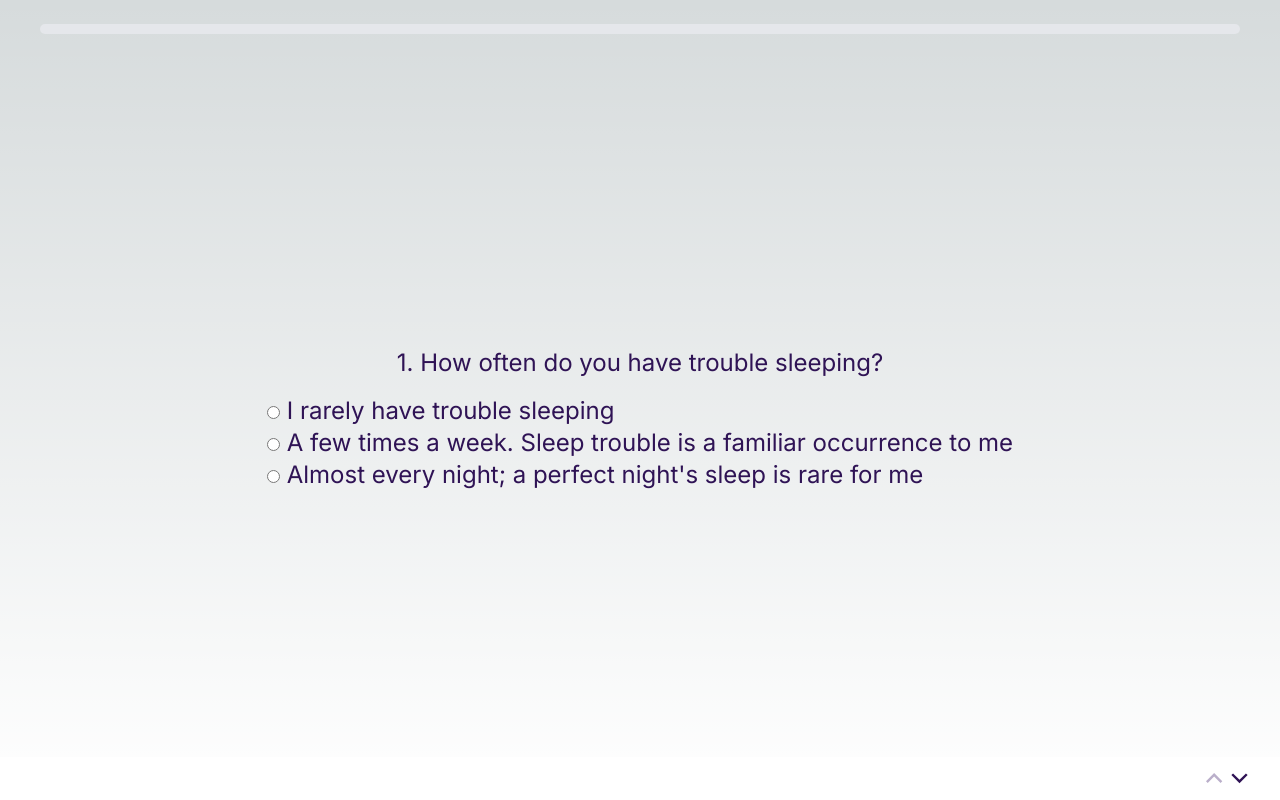
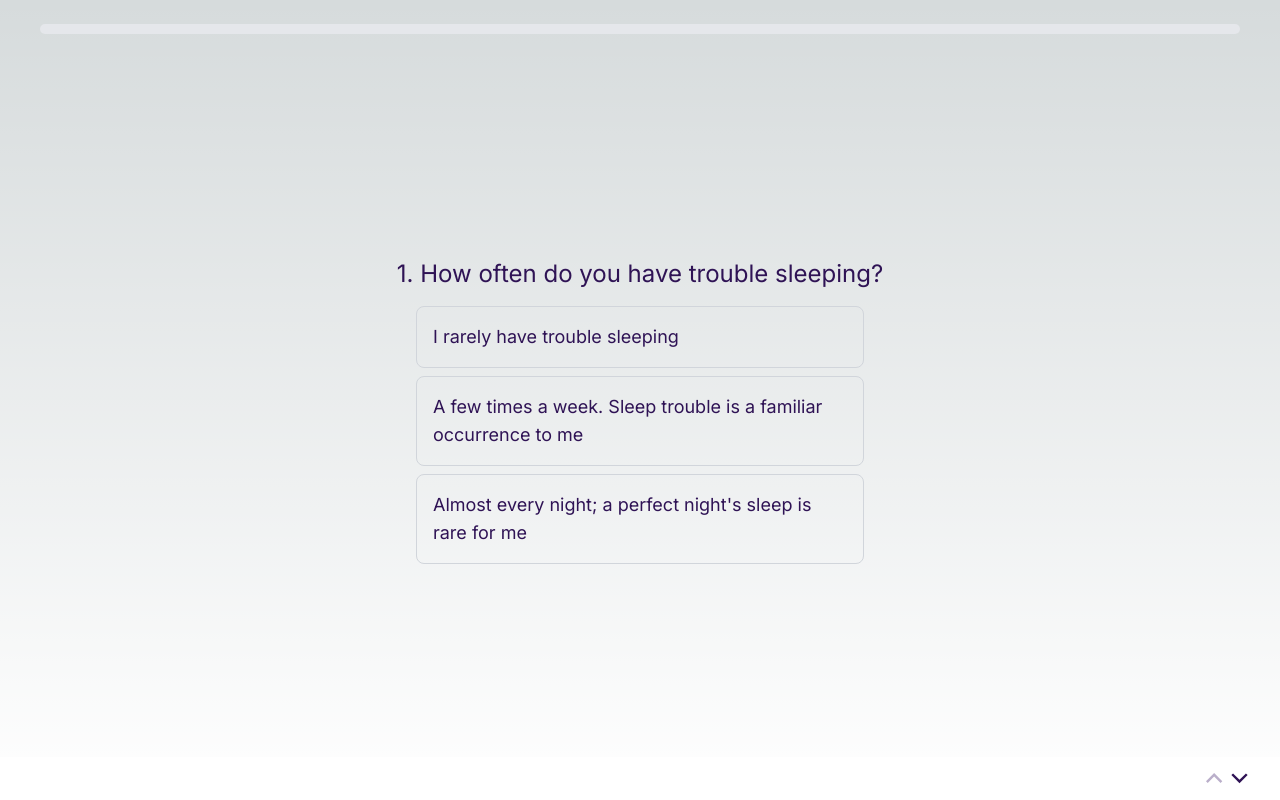
Before and after one commit to braindead-dev/Lune-VE, a Next.js app: page /quiz in a window 1280 px wide. Built offline with nearby package versions, Linux system fonts and the light colour scheme.

Commit message:
formatting

```diff
--- a/app/components/AnswerOptions.js
+++ b/app/components/AnswerOptions.js
@@ -1,20 +1,17 @@
+import React from 'react';
+
 export default function AnswerOptions({ answers, questionIndex, selectedAnswer, onAnswerChange }) {
   return (
-      <>
+    <div className="flex flex-col items-center">
       {answers.map((answer, index) => (
-          <div key={index} className="text-left">
-            <label>
-              <input
-                type="radio"
-                name={`question-${questionIndex}`}
-                value={answer}
-                onChange={onAnswerChange}
-                checked={selectedAnswer === answer}
-              />
-              {` ${answer}`}
-            </label>
+        <div
+          key={index}
+          className={`p-4 my-1 w-full md:max-w-md text-left text-lg rounded-lg border border-gray-300 cursor-pointer ${selectedAnswer === answer ? 'bg-gray-200' : 'bg-transparent'}`}
+          onClick={() => onAnswerChange({ target: { value: answer } }, questionIndex)}
+        >
+          {answer}
         </div>
       ))}
-      </>
+    </div>
   );
 }
--- a/app/components/ProgressBar.js
+++ b/app/components/ProgressBar.js
@@ -1,6 +1,6 @@
 export default function ProgressBar({ percentage }) {
     return (
-      <div className="w-full bg-gray-200 rounded-full h-2.5 mb-4">
+      <div className="w-full bg-gray-200 rounded-full h-2.5">
         <div
           className="bg-dark-purple h-2.5 rounded-full transition-width duration-500 ease-in-out"
           style={{ width: `${percentage}%`, transition: 'width 0.5s ease-in-out' }}
--- a/app/components/QuestionCard.js
+++ b/app/components/QuestionCard.js
@@ -2,9 +2,11 @@ import AnswerOptions from './AnswerOptions';
 
 export default function QuestionCard({ question, answers, questionIndex, selectedAnswer, onAnswerChange }) {
   return (
-    <div className="text-center text-2xl mb-3">
-      <p>{`${questionIndex + 1}. ${question}`}</p>
-      <div className="mt-4">
+    <div className="flex flex-col items-center">
+      <div className="w-full md:max-w-xl text-center text-2xl mb-2 px-4">
+        <p>{`${questionIndex + 1}. ${question}`}</p>
+      </div>
+      <div className="w-full md:max-w-md mt-1 mb-2">
         <AnswerOptions
           answers={answers}
           questionIndex={questionIndex}
```
Lines whose indentation alone changed are shown as unchanged.
